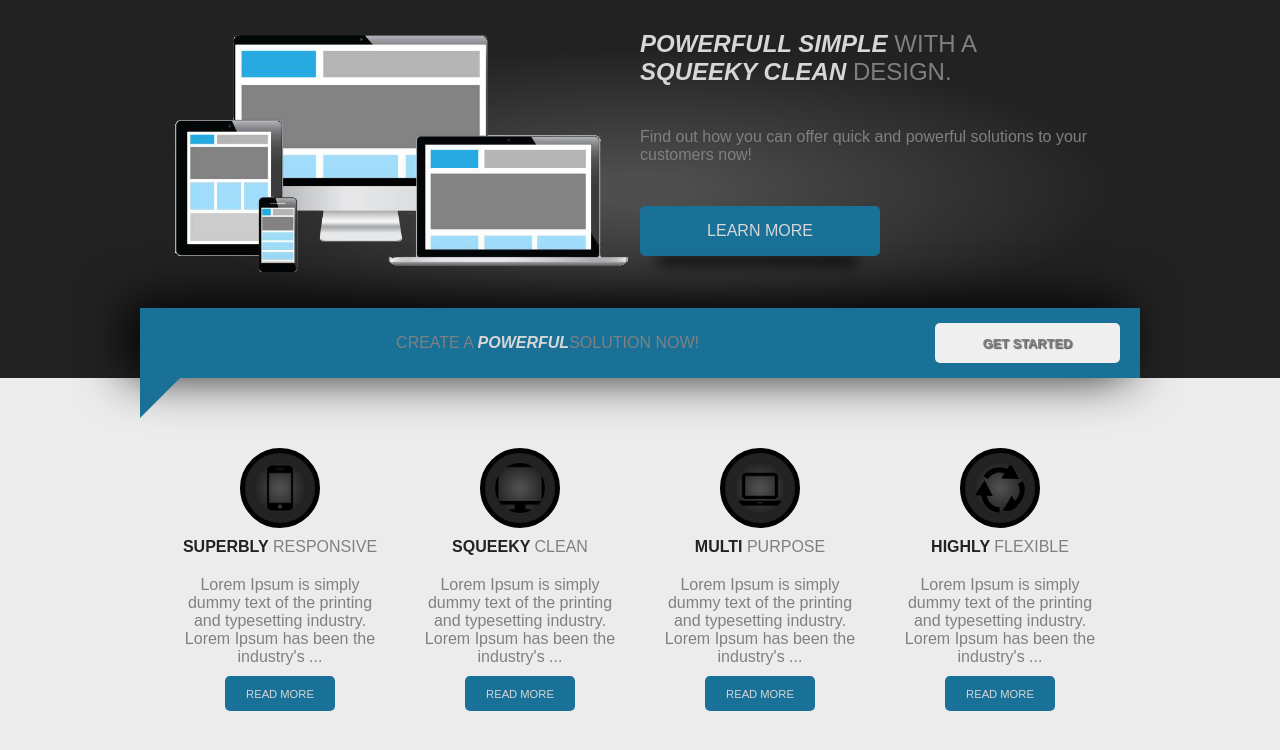
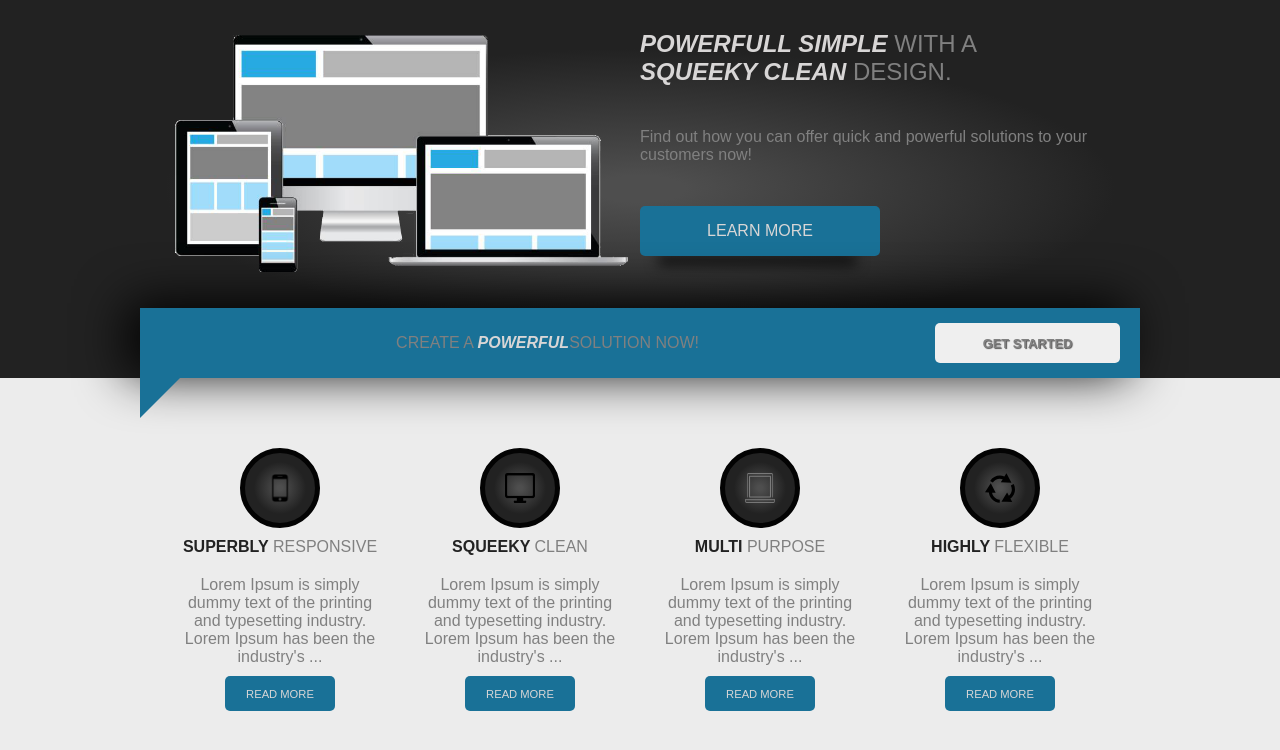
Before and after one commit to Ditiite/react-assignment-1, a React (Create React App) app: page / in a window 1280 px wide. Shown: the top 750 px of the page. Built offline with nearby package versions, Linux system fonts and the light colour scheme.

Commit message:
Add small triangle for feature on hover

```diff
--- a/src/features/Feature.css
+++ b/src/features/Feature.css
@@ -29,10 +29,16 @@
     padding: 10px;
     width: 50px;
     height: 50px;
-    padding: 10px;
     border-radius: 50%;
     background: radial-gradient( #4e4e4e 5%, #222, #222);
     border: 5px solid rgb(3, 3, 3);
+}
+
+.feature-icon img {
+    width: 30px;
+    height: 30px;
+    object-position: center;
+    padding: 10px;
 }
 
 .feature-title {
--- a/src/features/Feature.js
+++ b/src/features/Feature.js
@@ -6,7 +6,9 @@ export class Feature extends Component {
     render() {
         return(
                 <article className="feature">
-                    <img className="feature-icon" src={this.props.feature.icon} alt="Icon" />
+                    <div className="feature-icon">
+                        <img src={this.props.feature.icon} alt="Icon" />
+                    </div>
                     <h1 className="feature-title"><span className="feature-title-bolder">{this.props.feature.title1}</span>{this.props.feature.title2}</h1>
                     <p className="feature-text">{this.props.feature.content}</p>
                     <button className="blue-btn feature-btn">Read more</button>
--- a/src/features/featureData.js
+++ b/src/features/featureData.js
@@ -23,7 +23,7 @@ export const featureData = [
     {
         title1: 'Multi',
         title2: ' purpose',
-        icon: '/images/laptop.png',
+        icon: '/images/laptop2.png',
         content: `
             Lorem Ipsum is simply dummy text of the printing and typesetting industry.
             Lorem Ipsum has been the industry's
```
Also changed, not shown: public/images/laptop2.png (renamed from src/images/laptop2.png), src/images/mobile-white.jpg (deleted).
